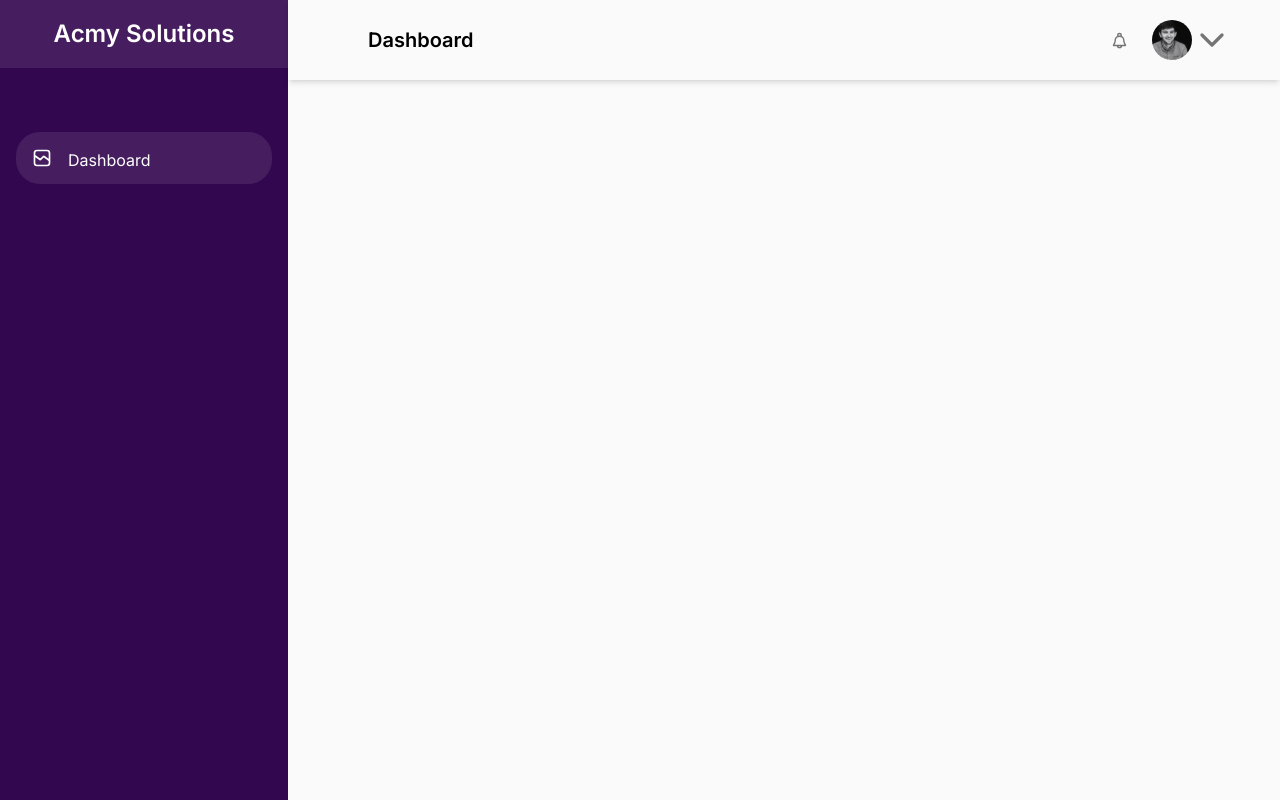
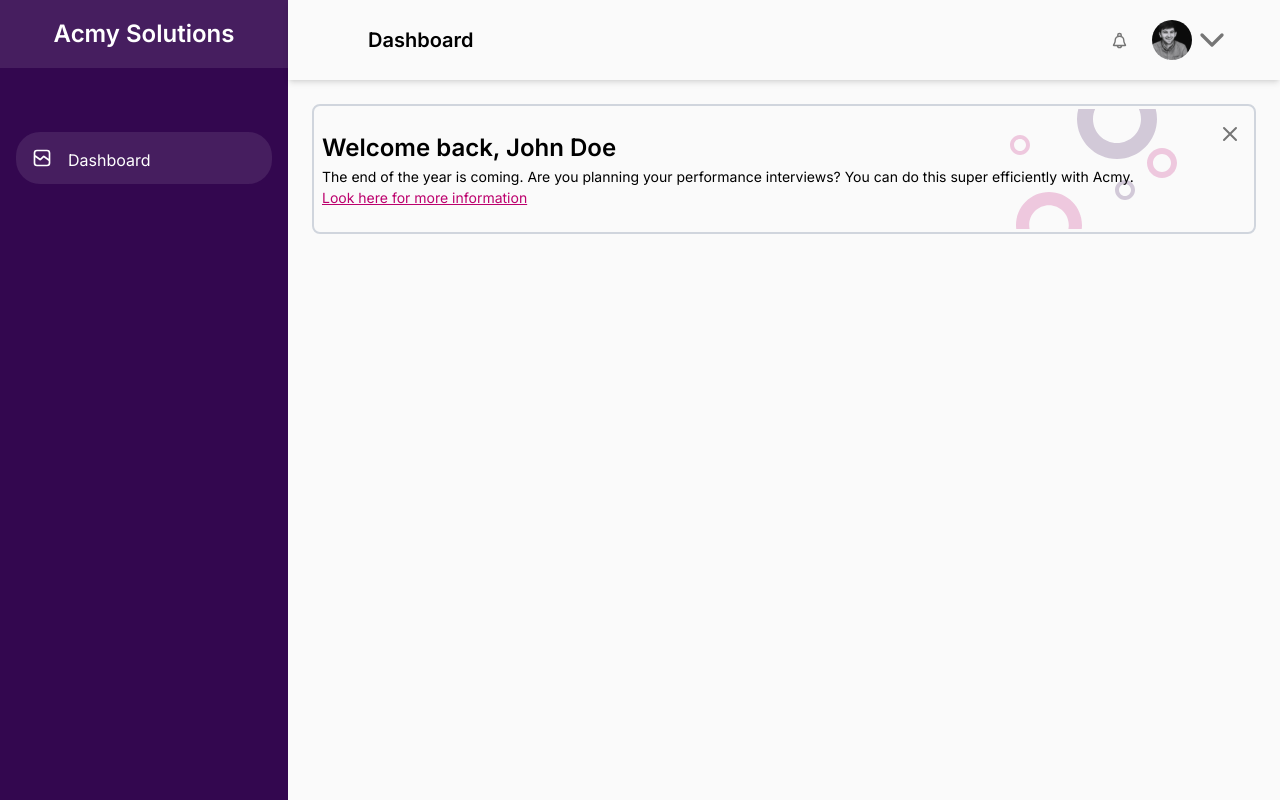
Before and after one commit to Madhawa-Tharindu/Intern-SE-Assignment, a Next.js app: page / in a window 1280 px wide. Built offline with nearby package versions, Linux system fonts and the light colour scheme.

Commit message:
created welcome massage

```diff
--- /dev/null
+++ b/app/components/welcomeMsg/welcomeMsg.css
@@ -0,0 +1,19 @@
+.welcome {
+    @apply flex justify-between border-solid border-2 border-stroke rounded-lg;
+  }
+
+  .welcome p {
+    @apply text-normal font-regular;
+  }
+
+  .welcome a > p {
+    @apply text-magenta underline;
+  }
+
+  .welcome-text {
+    @apply px-2 py-6;
+  }
+
+  .welcome button {
+    @apply flex justify-start px-3 pt-4;
+  }
--- /dev/null
+++ b/app/components/welcomeMsg/welcomeMsg.tsx
@@ -0,0 +1,33 @@
+'use client'
+import './welcomeMsg.css'
+import Image from "next/image";
+import Link from "next/link";
+import { useState } from 'react';
+
+const Welcome: React.FC = () => {
+    const [isClosed, setIsClosed] = useState(false);
+    const headingText: string = "Welcome back, John Doe";
+    const subHeadingText: string = "The end of the year is coming. Are you planning your performance interviews? You can do this super efficiently with Acmy.";
+    return (
+        isClosed ? null : <div className="welcome" style={{ backgroundImage: "url('/Vector.svg')", backgroundRepeat: 'no-repeat', backgroundPosition: 'right', backgroundPositionX: '90%' }}>
+            <div className="welcome-text">
+                <h1 className="h3 w-max">{headingText}</h1>
+                <p className="flex">
+                    {subHeadingText}
+
+                </p>
+                <Link href={"/"}>
+                    <p className='w-max'>Look here for more information</p>
+                </Link>
+            </div>
+            <div className=''>
+                <button onClick={() => setIsClosed(true)} >
+                    <Image src={"/Close.svg"} alt={"close button"} width={24} height={24} />
+                </button>
+            </div>
+
+        </div>
+    )
+};
+
+export default Welcome;
--- a/app/page.tsx
+++ b/app/page.tsx
@@ -1,6 +1,7 @@
 import Image from "next/image";
 import Sidebar from "./components/sideBar/sideBar";
 import Header from "./components/header/header";
+import Welcome from "./components/welcomeMsg/welcomeMsg";
 
 const Dashboard: React.FC = () => {
   return (
@@ -9,6 +10,9 @@ const Dashboard: React.FC = () => {
         <Sidebar />
         <div className="w-full h-screen flex flex-col">
         <Header />
+        <div className="flex flex-col overflow-auto h-full p-6 gap-y-8">
+            <Welcome />
+            </div>
         </div>
       </div>
     </main>
```
